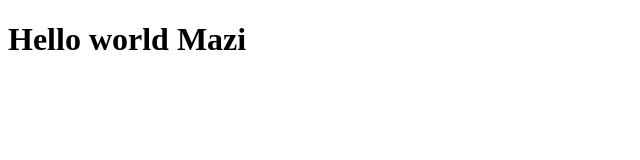
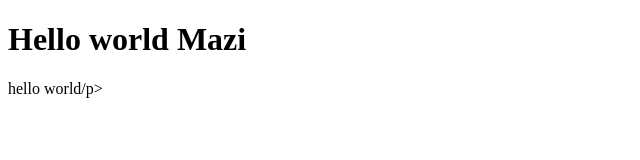
Before and after one commit to abdunfih/html-site-1, a plain HTML site: page index.html in a window 1280 px wide. Shown: the whole page, without its empty margins (0-640 px from the left). Drawn offline with Linux system fonts and the light colour scheme.

Commit message:
add new p tag

```diff
--- a/index.html
+++ b/index.html
@@ -7,5 +7,6 @@
 </head>
 <body>
     <h1>Hello world Mazi</h1>
+    <p>hello world/p>
 </body>
 </html>
```
